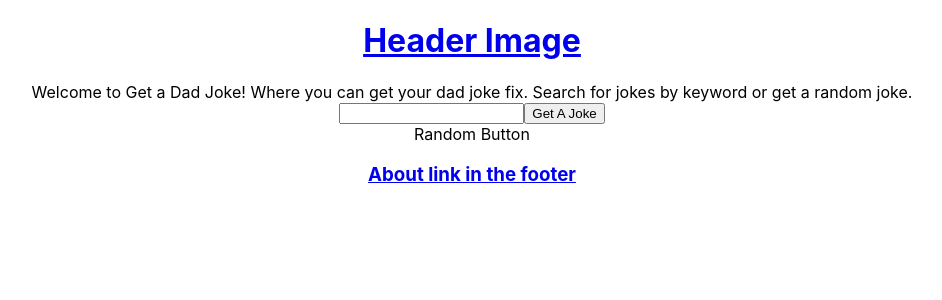
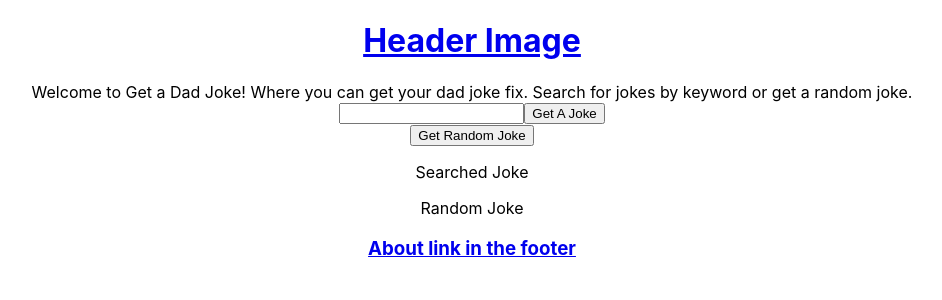
Before and after one commit to SamanthaSolomon/Get-A-Dad-Joke, a React (Create React App) app: page / in a window 1280 px wide. Shown: the top 300 px of the page, without its empty margins (168-1110 px from the left). Built offline with nearby package versions, Linux system fonts and the light colour scheme; no server answers.

Commit message:
added state and handle click to random  button

```diff
--- a/src/Components/RandomButton.js
+++ b/src/Components/RandomButton.js
@@ -1,9 +1,14 @@
 import React from "react"
 
-const RandomButton = () => {
+const RandomButton = (props) => {
+
+const handleClick = (event) => {
+    event.preventDefault()
+    props.jokeRandom()
+}
     return (
         <div>
-            Random Button
+            <button onClick={handleClick}>Get Random Joke</button>
         </div>
     )
 }
--- a/src/Components/SearchForm.js
+++ b/src/Components/SearchForm.js
@@ -12,7 +12,7 @@ const SearchForm = (props) => {
 
     const handleSubmit = (event) => {
         event.preventDefault()
-        props.jokesearch(formData.searchTerm)
+        props.jokeSearch(formData.searchTerm)
     }
 
     return(
--- a/src/Pages/Joke.js
+++ b/src/Pages/Joke.js
@@ -3,7 +3,9 @@ import React from "react"
 const Joke = (props) => {
     return(
         <div>
-            Joke appears in this component
+            <p>Searched Joke</p>
+            <p>Random Joke</p>
+            <p>{props.joke}</p>
         </div>
     )
 }
--- a/src/Pages/Main.js
+++ b/src/Pages/Main.js
@@ -3,6 +3,8 @@ import React from "react"
 //components
 import SearchForm from "../Components/SearchForm"
 import RandomButton from "../Components/RandomButton"
+
+import Joke from "./Joke"
 
 const Main = (props) => {
 //Searched Joke
@@ -21,21 +23,23 @@ const Main = (props) => {
 
 
   //Random Joke
+  const [randomJoke, setRandomJoke]=React.useState(null)
+
   const getRandom= async () => {
     const response = await fetch(`https://icanhazdadjoke.com`, {
       headers: {Accept: "application/json"}
     })
     const data = await response.json()
-    console.log('data-', data)
+    setRandomJoke(data)
   }
 
-  getRandom()
 
     return(
         <div>
             Welcome to Get a Dad Joke! Where you can get your dad joke fix. Search for jokes by keyword or get a random joke.
-            <SearchForm jokesearch={getSearched}/>
-            <RandomButton />
+            <SearchForm jokeSearch={getSearched}/>
+            <RandomButton jokeRandom={getRandom}/>
+            <Joke joke={randomJoke}/>
         </div>
     )
 }
```
Also changed, not shown: 1 other file (tests, documents, lock files or other folders).
